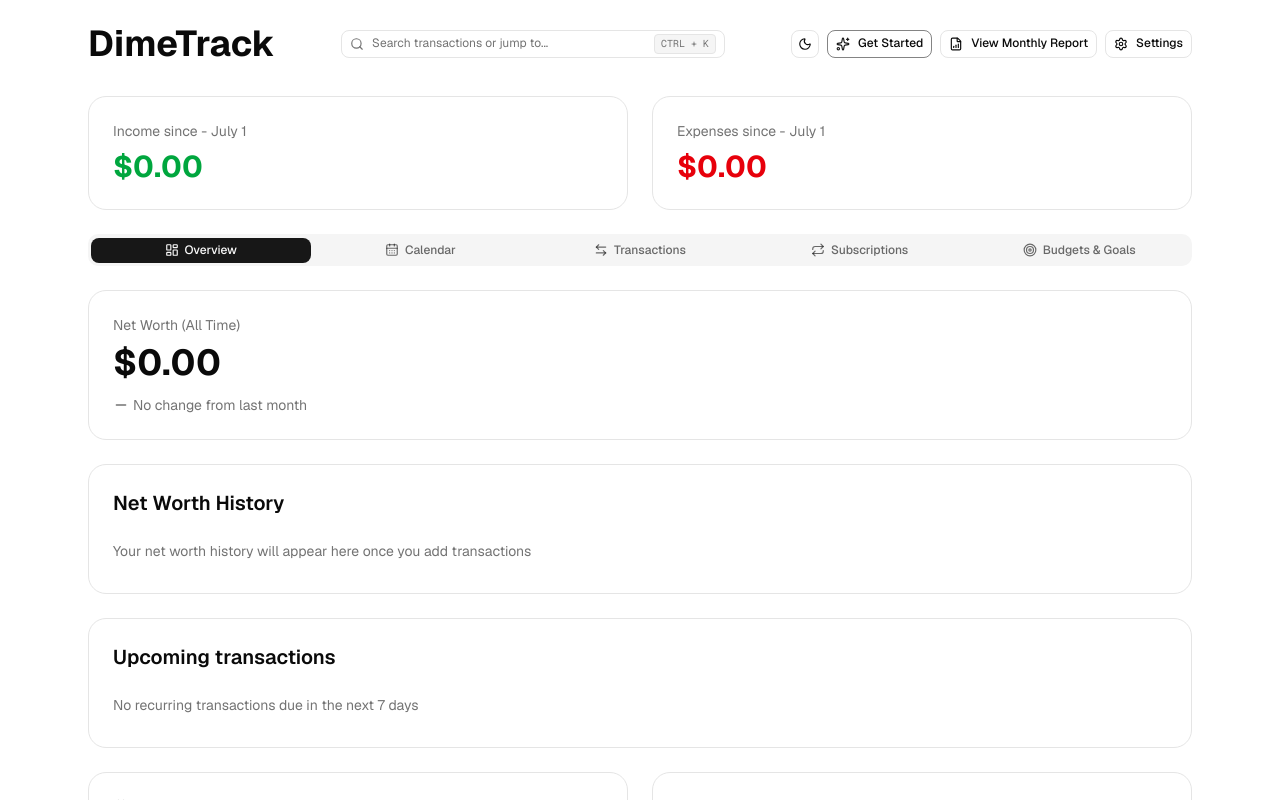
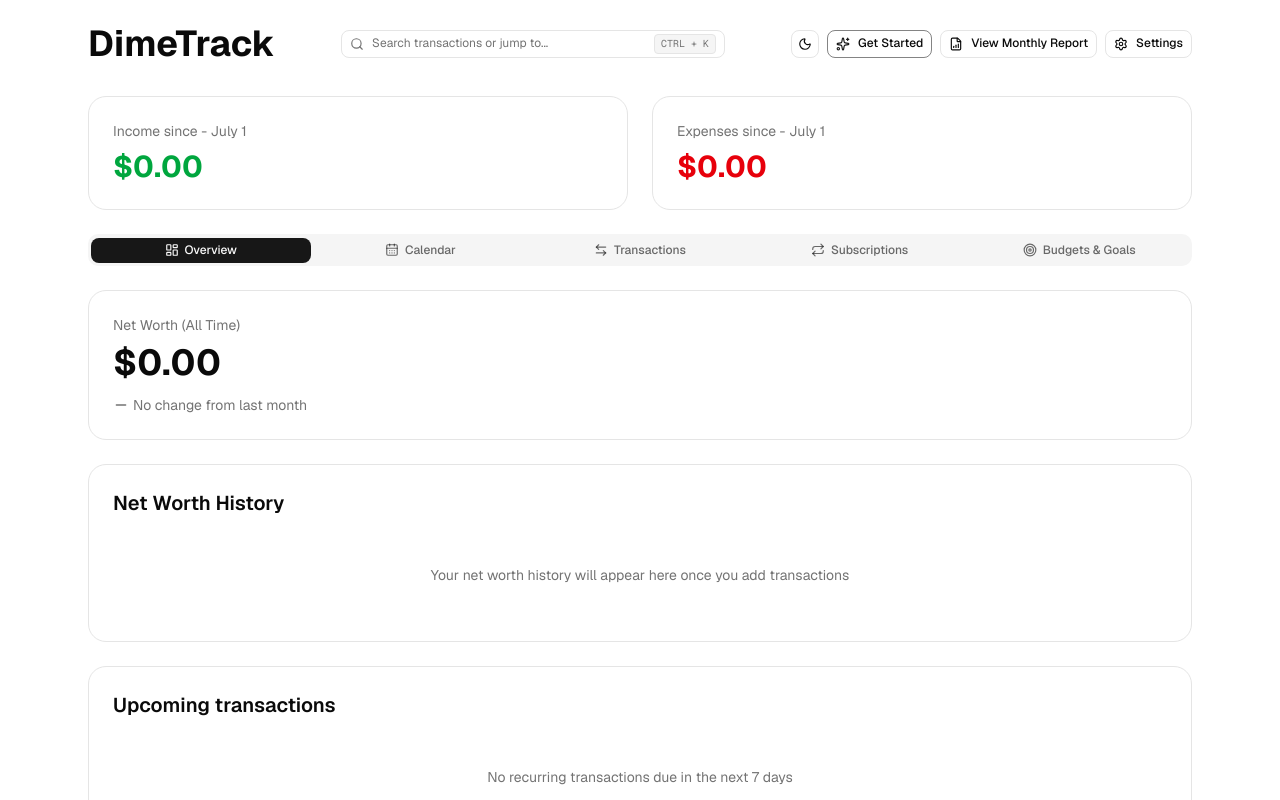
Before and after one commit to d3monas/DimeTrack, a Next.js app: page /app in a window 1280 px wide. Shown: the top 800 px of the page. Built offline with nearby package versions, Linux system fonts and the light colour scheme.

Commit message:
feat: update emptyState to accept actionLabels and onAction props

```diff
--- a/components/emptyState.tsx
+++ b/components/emptyState.tsx
@@ -1,9 +1,20 @@
+import { Button } from "./ui/button"
+
 type EmptyStateThings = {
     message: string
+    actionLabel?: string
+    onAction?: () => void
 }
 
-export function EmptyState({ message }: EmptyStateThings) {
+export function EmptyState({ message, actionLabel, onAction }: EmptyStateThings) {
     return (
-        <p className="py-2 text-sm text-muted-foreground">{message}</p>
+        <div className="flex flex-col items-center justify-center py-8 text-center">
+            <p className="text-sm text-muted-foreground">{message}</p>
+            {actionLabel && onAction && (
+                <Button variant="outline" size="sm" className="mt-4" onClick={onAction}>
+                    {actionLabel}
+                </Button>
+            )}
+        </div>
     )
 }
```
